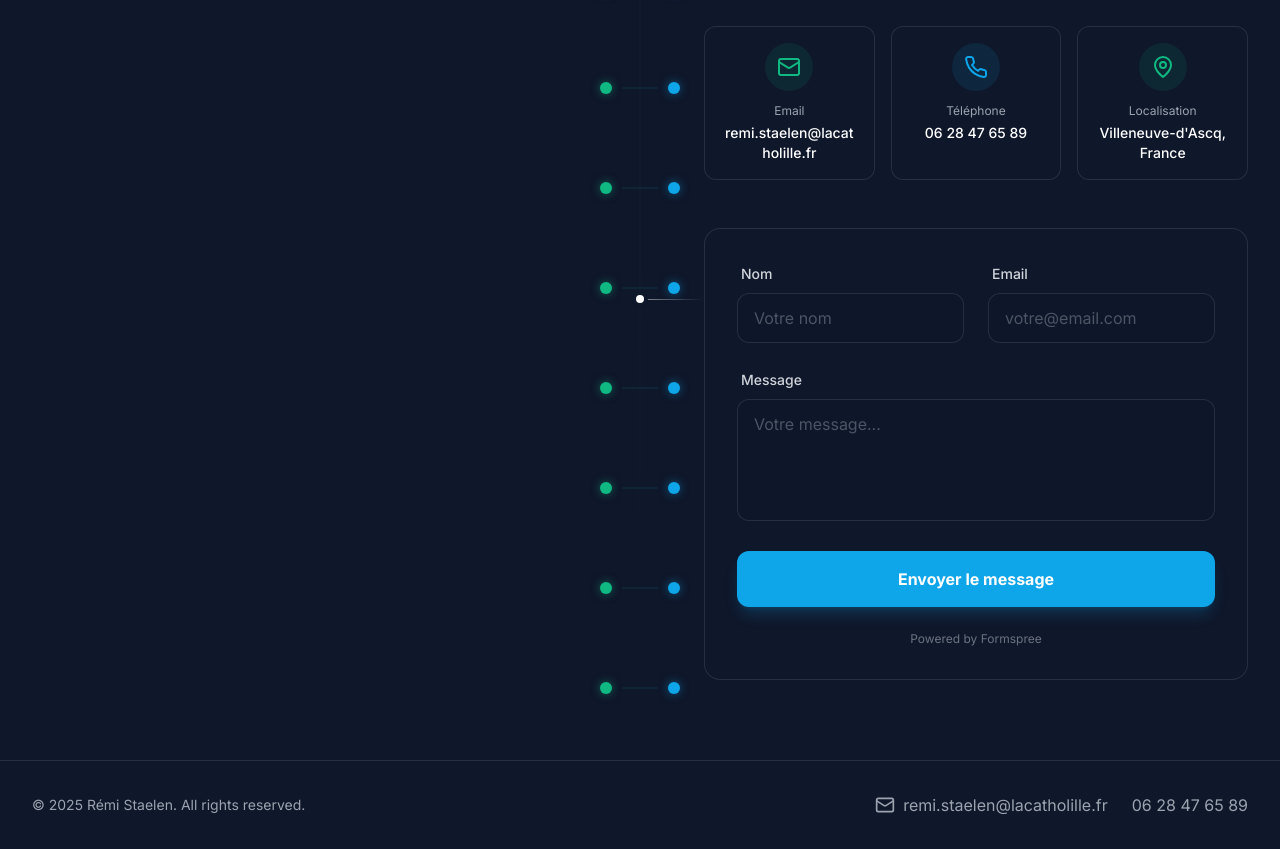
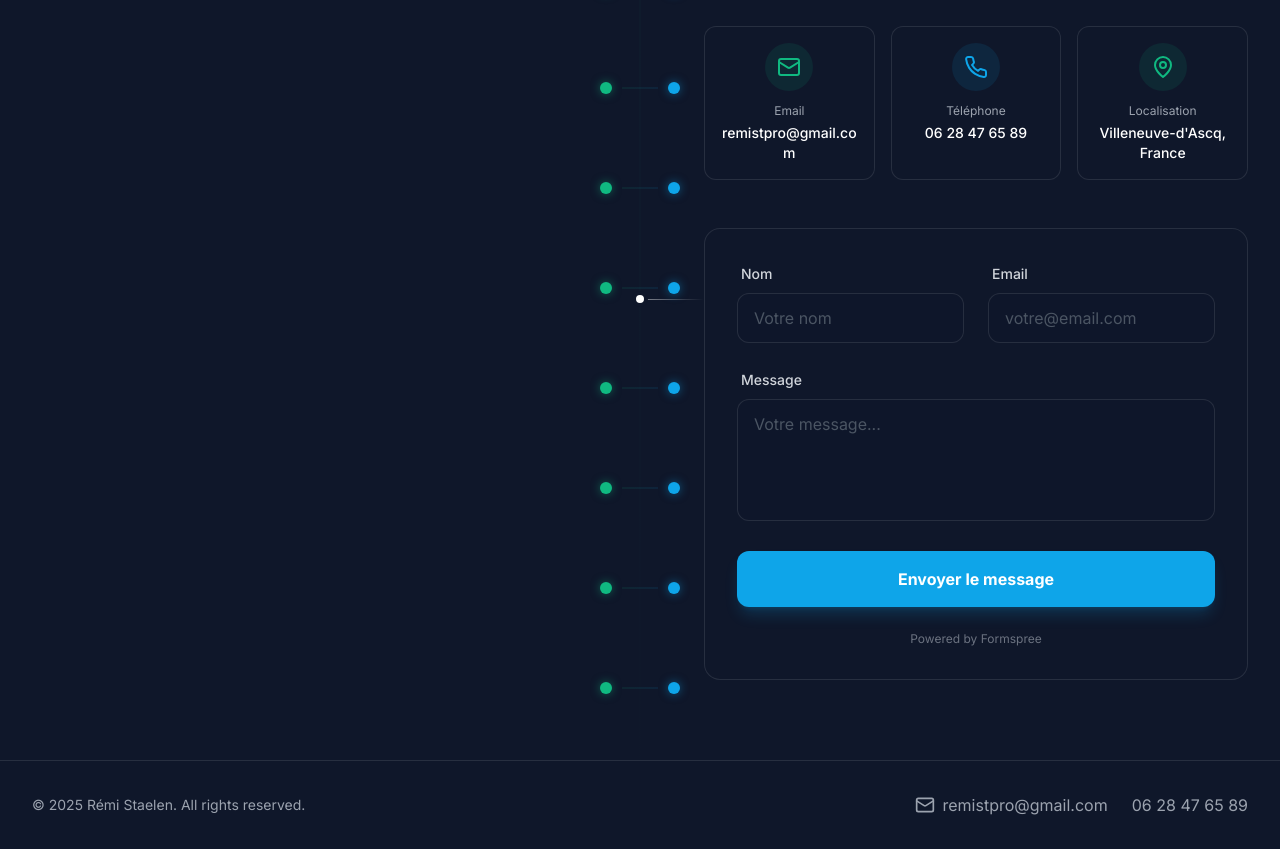
Before and after one commit to Remistln/WebPortfolio, a React (Vite) app: page / in a window 1280 px wide. Shown: the part 7040-7889 px from the top of the page. Built offline with nearby package versions, Linux system fonts and the light colour scheme.

Commit message:
github pages with remistaelen.com

```diff
--- a/src/components/Hero.jsx
+++ b/src/components/Hero.jsx
@@ -78,21 +78,21 @@ export default function Hero({ profile }) {
                 >
                     <a
                         href="#projects"
-                        className="px-8 py-3 bg-bio-accent hover:bg-bio-accent/90 text-bio-dark font-semibold rounded-lg transition-all flex items-center justify-center gap-2"
+                        className="w-full sm:w-64 px-8 py-3 bg-bio-accent hover:bg-bio-accent/90 text-bio-dark font-semibold rounded-lg transition-all flex items-center justify-center gap-2"
                     >
                         Voir mes projets
                         <ArrowRight className="w-4 h-4" />
                     </a>
                     <a
                         href="#contact"
-                        className="px-8 py-3 bg-white/5 hover:bg-white/10 text-white font-semibold rounded-lg border border-white/10 transition-all"
+                        className="w-full sm:w-auto px-8 py-3 bg-white/5 hover:bg-white/10 text-white font-semibold rounded-lg border border-white/10 transition-all text-center"
                     >
                         Me contacter
                     </a>
                     <a
                         href="/cv.pdf"
                         download="CV_Remi_Staelen.pdf"
-                        className="px-8 py-3 bg-white/5 hover:bg-white/10 text-white font-semibold rounded-lg border border-white/10 transition-all flex items-center justify-center gap-2"
+                        className="w-full sm:w-64 px-8 py-3 bg-white/5 hover:bg-white/10 text-white font-semibold rounded-lg border border-white/10 transition-all flex items-center justify-center gap-2"
                     >
                         <svg xmlns="http://www.w3.org/2000/svg" width="20" height="20" viewBox="0 0 24 24" fill="none" stroke="currentColor" strokeWidth="2" strokeLinecap="round" strokeLinejoin="round" className="lucide lucide-download"><path d="M21 15v4a2 2 0 0 1-2 2H5a2 2 0 0 1-2-2v-4" /><polyline points="7 10 12 15 17 10" /><line x1="12" x2="12" y1="15" y2="3" /></svg>
                         Télécharger mon CV
--- a/src/data/profile.json
+++ b/src/data/profile.json
@@ -3,7 +3,7 @@
         "name": "Rémi Staelen",
         "label": "Data Engineer & Data Scientist",
         "image": "",
-        "email": "remi.staelen@lacatholille.fr",
+        "email": "remistpro@gmail.com",
         "phone": "06 28 47 65 89",
         "url": "",
         "summary": "Étudiant en Master Data Management in Biosciences, titulaire d'un Bac+5 en data/IA, avec trois ans d'alternance et deux stages dans le domaine. Intérêt marqué pour l'analyse de données appliquée à la biologie et volonté d'évoluer dans des environnements où ces compétences créent une valeur réelle.",
```
Also changed, not shown: 1 other file (tests, documents, lock files or other folders).
